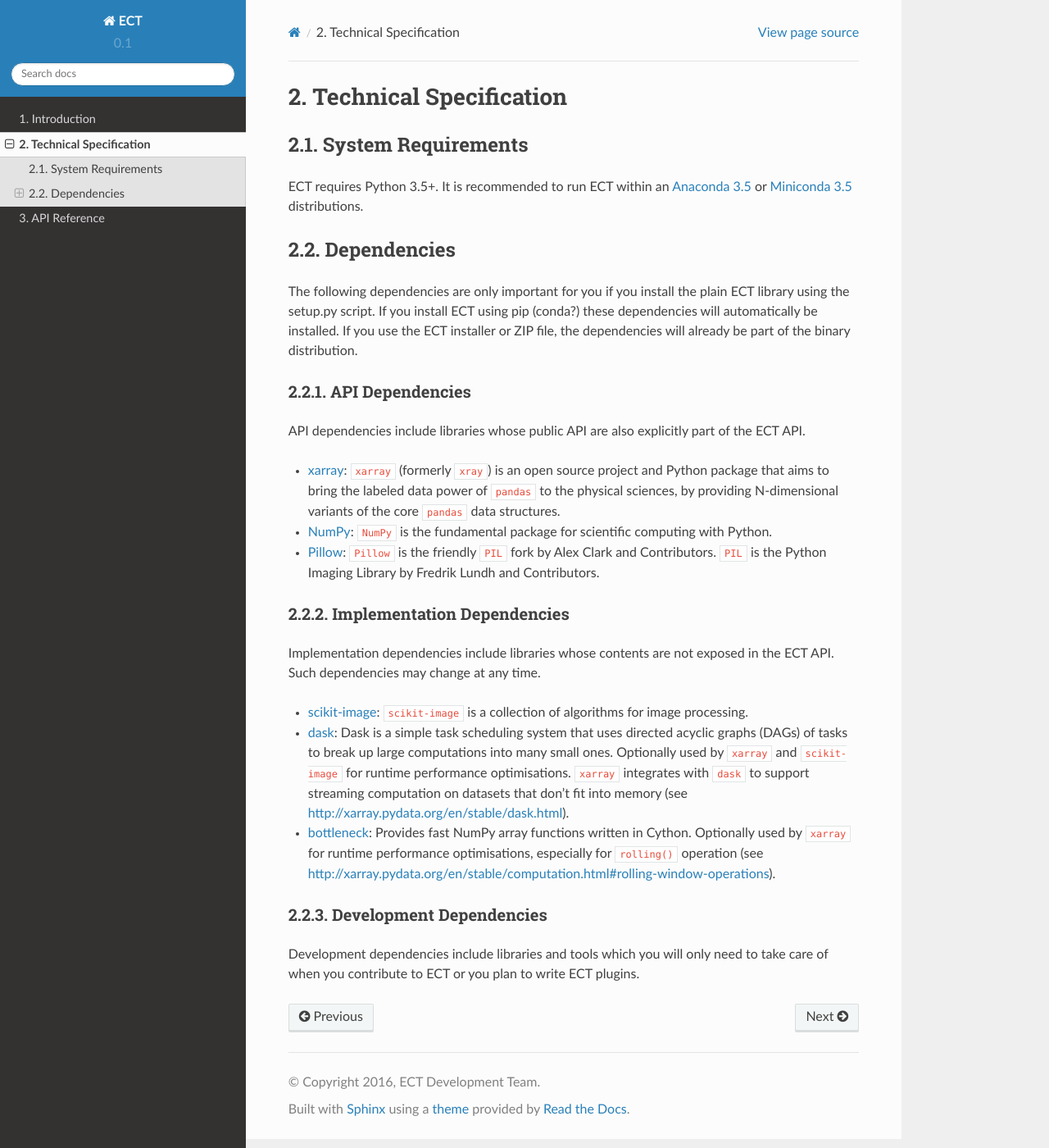
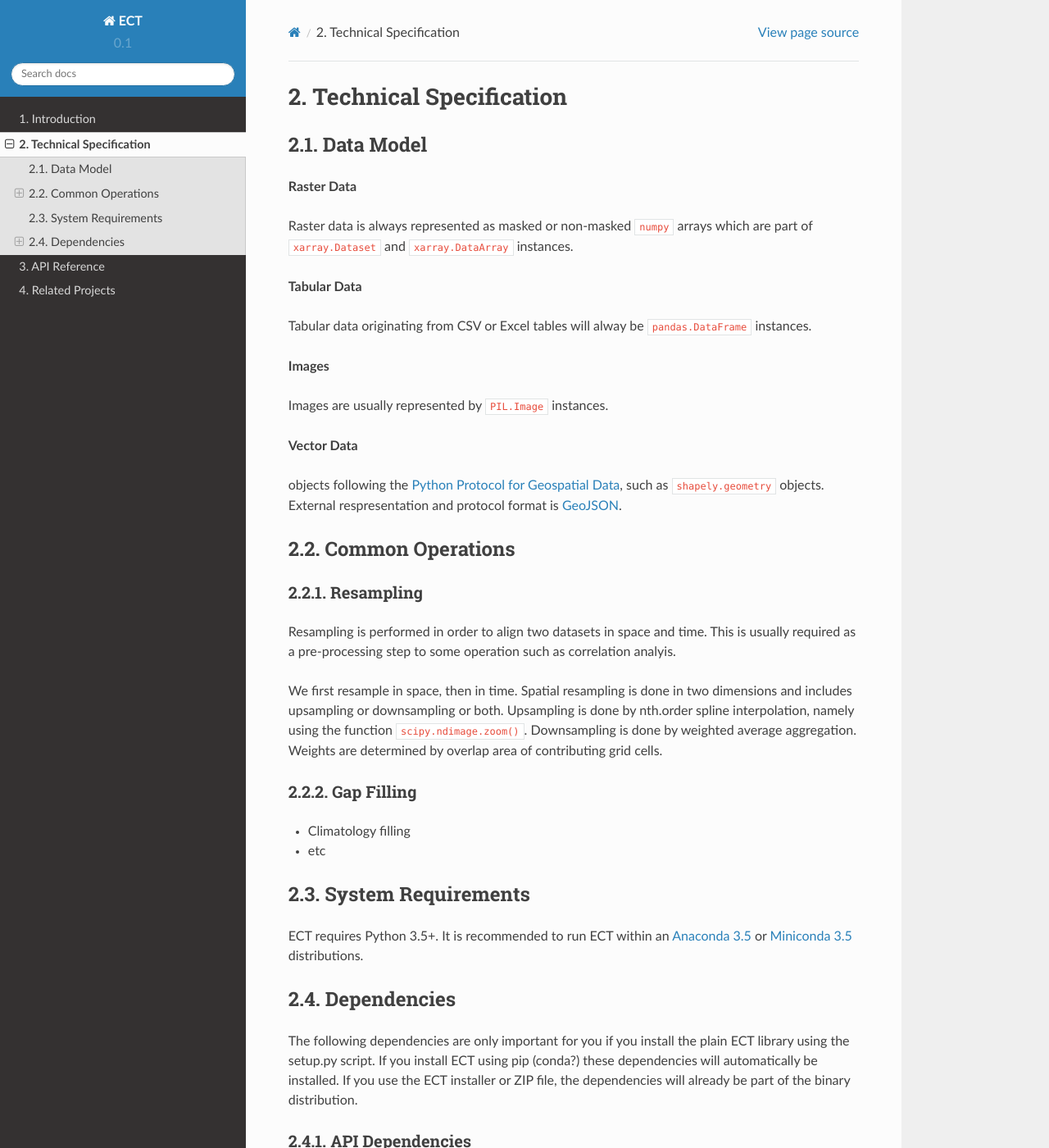
Before and after one commit to CCI-Tools/cate, a Sphinx documentation site: the page built from doc/source/tech_spec.rst, in a window 1280 px wide and 1400 px high. Shown: the whole window at 82% size. Built offline with Sphinx 7.4.7 and the Read the Docs theme 2.0.0, drawn with Linux system fonts in a browser that asks for light colours; pages that are not in the unit, such as notebooks, are missing from menus; some of the changed text lies outside the part shown.

Commit message:
doc updates

```diff
--- a/doc/source/index.rst
+++ b/doc/source/index.rst
@@ -16,6 +16,7 @@ Contents:
    quick_start
    tech_spec
    api_reference
+   rel_projects
 
 
 Indices and tables
--- a/doc/source/tech_spec.rst
+++ b/doc/source/tech_spec.rst
@@ -1,6 +1,51 @@
 =======================
 Technical Specification
 =======================
+
+
+Data Model
+==========
+
+**Raster Data**
+
+Raster data is always represented as masked or non-masked ``numpy`` arrays which are part of ``xarray.Dataset`` and
+``xarray.DataArray`` instances.
+
+**Tabular Data**
+
+Tabular data originating from CSV or Excel tables will alway be ``pandas.DataFrame`` instances.
+
+**Images**
+
+Images are usually represented by ``PIL.Image`` instances.
+
+**Vector Data**
+
+objects following the `Python Protocol for Geospatial Data <https://gist.github.com/sgillies/2217756>`_,
+such as ``shapely.geometry`` objects. External respresentation and protocol format is `GeoJSON <http://geojson.org/>`_.
+
+Common Operations
+=================
+
+Resampling
+----------
+
+Resampling is performed in order to align two datasets in space and time. This is usually required as a pre-processing
+step to some operation such as correlation analyis.
+
+We first resample in space, then in time.
+Spatial resampling is done in two dimensions and includes upsampling or downsampling or both.
+Upsampling is done by nth.order spline interpolation, namely using the function ``scipy.ndimage.zoom()``.
+Downsampling is done by weighted average aggregation. Weights are determined by overlap area of contributing grid cells.
+
+
+
+Gap Filling
+-----------
+
+* Climatology filling
+* etc
+
 
 System Requirements
 ===================
@@ -30,6 +75,8 @@ API dependencies include libraries whose public API are also explicitly part of
 * `Pillow <https://pillow.readthedocs.org/en/3.1.x/>`_:
   ``Pillow`` is the friendly ``PIL`` fork by Alex Clark and Contributors.
   ``PIL`` is the Python Imaging Library by Fredrik Lundh and Contributors.
+* `Shapely <https://pypi.python.org/pypi/Shapely>`_:
+  Manipulation and analysis of geometric objects in the Cartesian plane.
 
 
 Implementation Dependencies
```
Also changed, not shown: doc/source/rel_projects.rst (added, +15 -0 lines).
